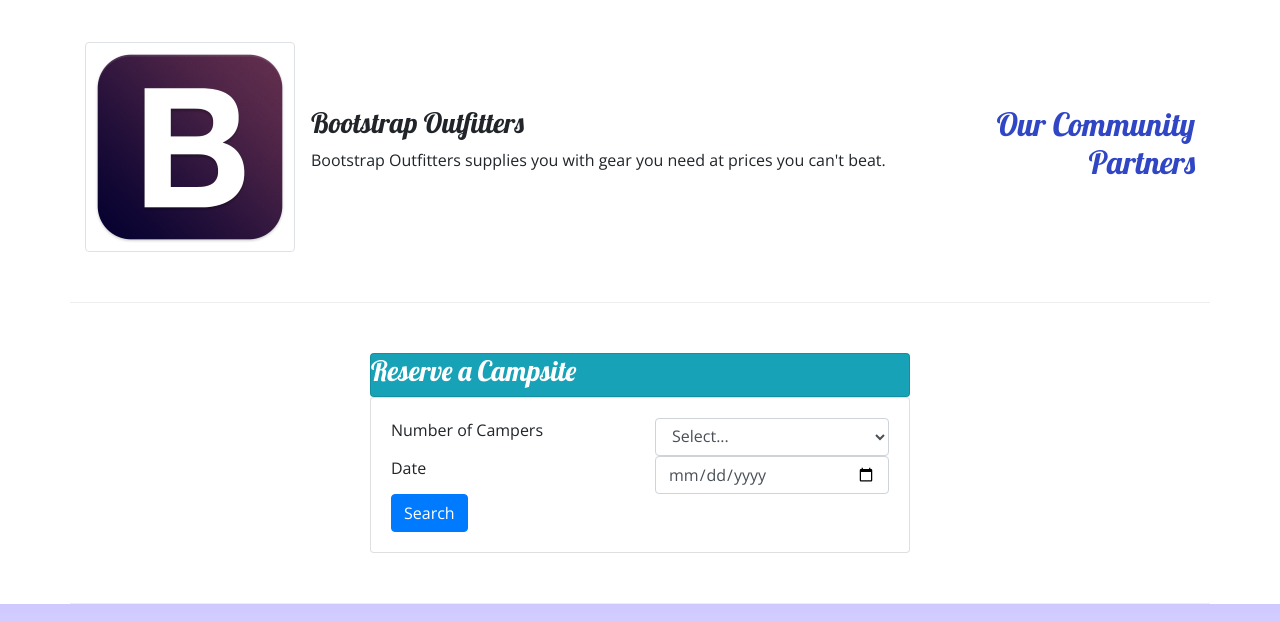
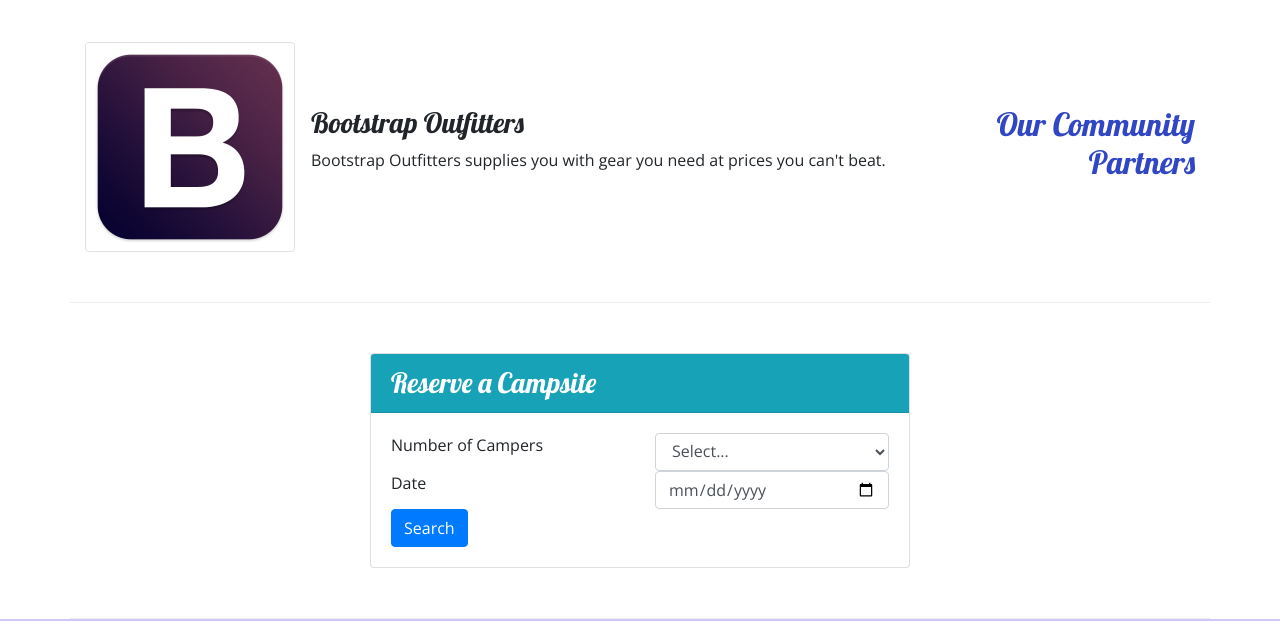
Before and after one commit to cnuno94/nucampsite, a website: page index.html in a window 1280 px wide. Shown: the part 850-1471 px from the top of the page. Drawn offline with nearby package versions, Linux system fonts and the light colour scheme.

Commit message:
Week 2 Assignment

```diff
--- a/index.html
+++ b/index.html
@@ -25,6 +25,9 @@
                 <div class="col">
                     <h1>NuCamp</h1>
                     <h2>a better way to camp</h2>
+                </div>
+                <div class="col-md-4 col-xl-2 mt-4">
+                    <a class="btn btn-info btn-lg text-nowrap" href="#reserveForm" role="button">Reserve Campsite</a>
                 </div>
             </div>
         </div>
@@ -90,10 +93,9 @@
         </div>
         <div class="row row-content">
             <div class="col-sm-6 mx-auto">
-                <div class="card bg-info text-white">
-                    <h3>Reserve a Campsite</h3>
-                </div>
-                <div class="card card-body">
+                <div class="card">
+                    <h3 class= "card-header bg-info text-white">Reserve a Campsite</h3>
+                    <div class="card-body">
                         <form action="" id="reserveForm">
                             <div class="row">
                                 <div class="col-sm-6">
@@ -133,6 +135,7 @@
                 </div>
             </div>
         </div>
+    </div>
     <footer class="site-footer">
         <div class="container">
             <div class="row">
```
Lines whose indentation alone changed are shown as unchanged.
